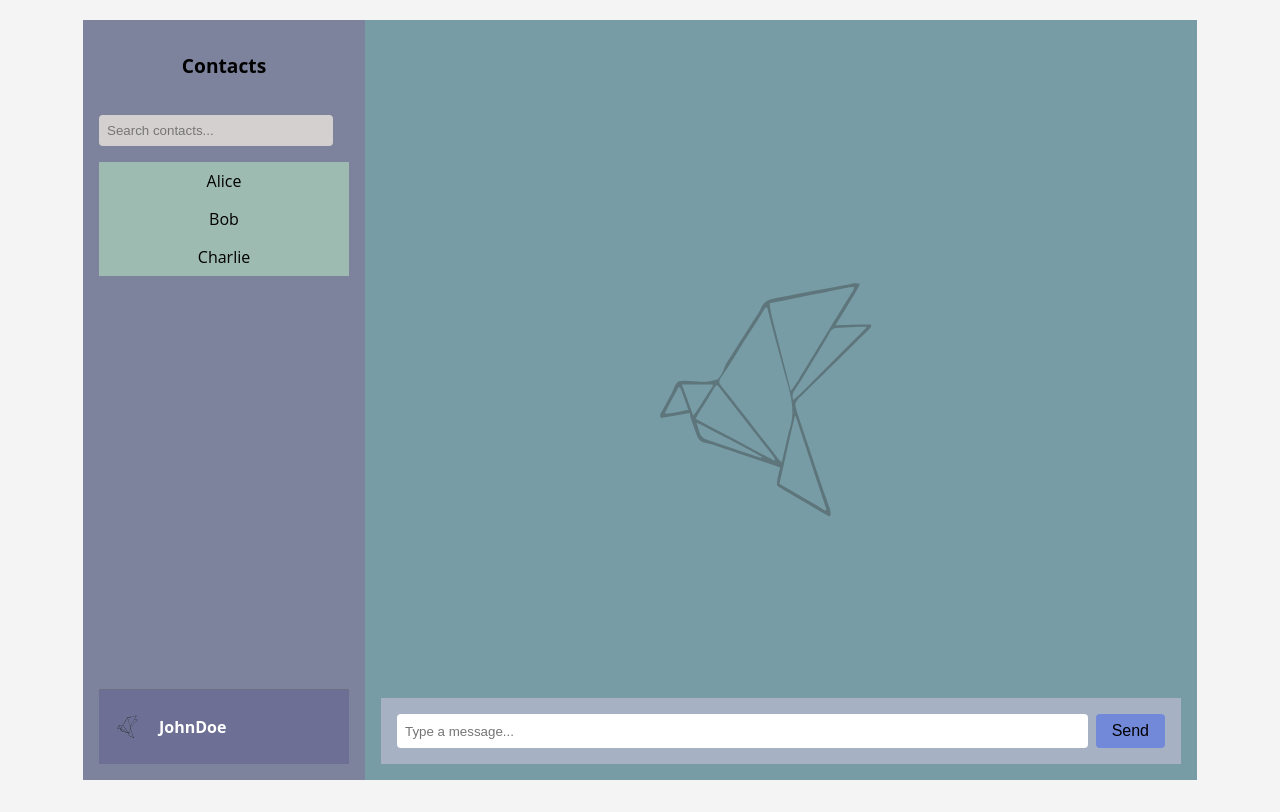
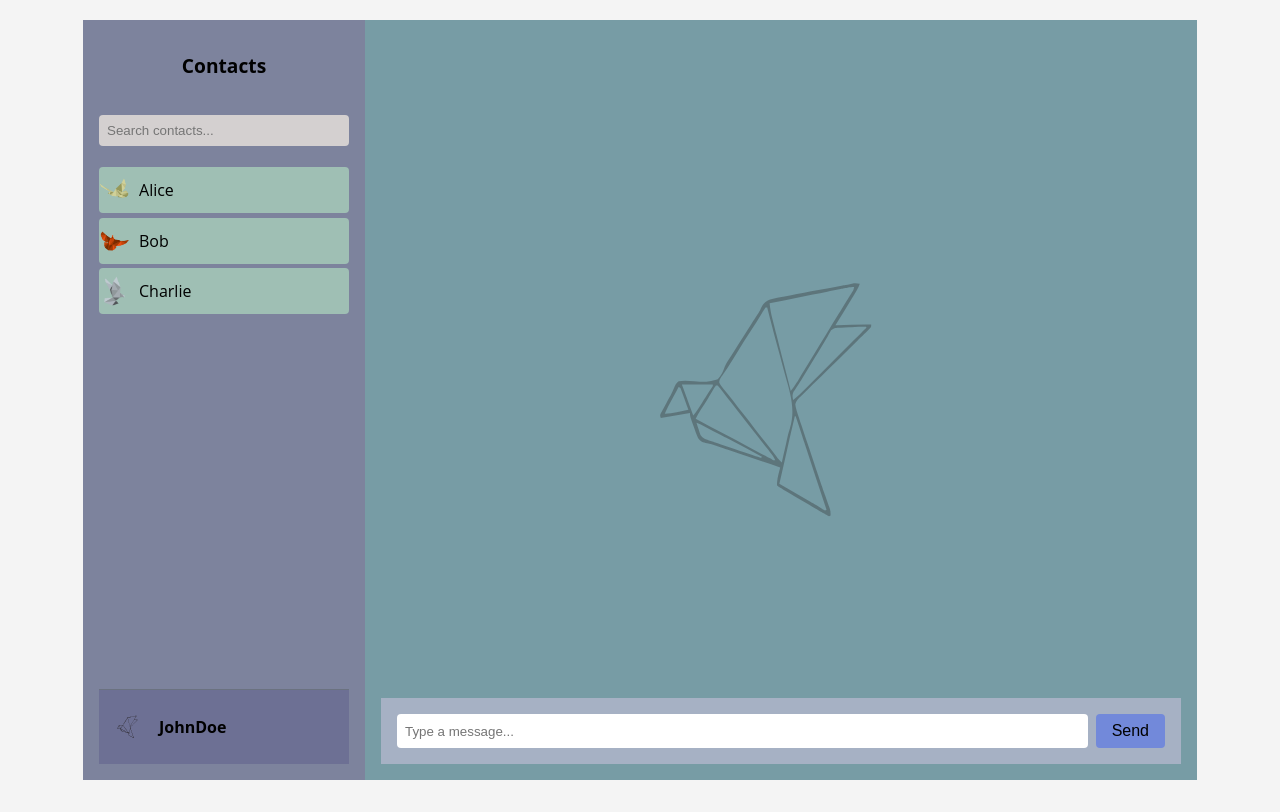
Before and after one commit to ryanfernald/Group-8-CS157C-NoSQL-Final-Project, a React (Vite) app in the folder carrier-messenger-app/frontend/: page /messages in a window 1280 px wide. Built offline with nearby package versions, Linux system fonts and the light colour scheme.

Commit message:
Update contact list profile photos, updated sidebar interactions, created message user header with profile photo. Modified look of contact list slightly

```diff
--- a/carrier-messenger-app/frontend/src/user/MessageDisplay.jsx
+++ b/carrier-messenger-app/frontend/src/user/MessageDisplay.jsx
@@ -1,8 +1,9 @@
 import React, { useState } from 'react';
 import './styling/MessageDisplay.css';
 import carrierPigeonLogo from '../assets/carrierpigeon-logo.svg';
+import MessageUserHeader from './message_user_header';
 
-const MessageDisplay = ({ messages, onSendMessage }) => {
+const MessageDisplay = ({ messages, onSendMessage, selectedContact }) => {
   const [newMessage, setNewMessage] = useState('');
 
   const handleInputChange = (e) => {
@@ -31,7 +32,8 @@ const MessageDisplay = ({ messages, onSendMessage }) => {
 
   return (
     <div className="message-display">
-      <img src={carrierPigeonLogo} alt="Carrier Pigeon Logo" className="logo-overlay" />
+<img src={carrierPigeonLogo} alt="Carrier Pigeon Logo" className="logo-overlay" />
+      <MessageUserHeader contact={selectedContact} />
       <div className="messages">
         {messages.map((message, index) => (
           <div key={index} className={`message ${message.isUser ? 'user-message' : 'incoming-message'}`}>
--- a/carrier-messenger-app/frontend/src/user/Sidebar.jsx
+++ b/carrier-messenger-app/frontend/src/user/Sidebar.jsx
@@ -2,6 +2,9 @@ import React, { useState } from 'react';
 import './styling/Sidebar.css';
 import ProfileMini from './profile_mini';
 import ProfileFull from './profile_full';
+import green from '../assets/default_profile_icons/green.png';
+import orange from '../assets/default_profile_icons/orange.png';
+import silver from '../assets/default_profile_icons/silver.png';
 
 const Sidebar = ({ contacts, onSelectContact, selectedContact }) => {
   const [searchQuery, setSearchQuery] = useState('');
@@ -13,7 +16,19 @@ const Sidebar = ({ contacts, onSelectContact, selectedContact }) => {
     profilePhoto: null, // Will be set to a default photo in ProfileFull
   });
 
-  const filteredContacts = contacts.filter(contact =>
+  // Assign specific profile photos to contacts
+  const contactsWithPhotos = contacts.map((contact) => {
+    if (contact.name === 'Alice') {
+      return { ...contact, profilePhoto: green };
+    } else if (contact.name === 'Bob') {
+      return { ...contact, profilePhoto: orange };
+    } else if (contact.name === 'Charlie') {
+      return { ...contact, profilePhoto: silver };
+    }
+    return contact; // Default case (if needed)
+  });
+
+  const filteredContacts = contactsWithPhotos.filter(contact =>
     contact.name.toLowerCase().includes(searchQuery.toLowerCase())
   );
 
@@ -36,9 +51,10 @@ const Sidebar = ({ contacts, onSelectContact, selectedContact }) => {
         {filteredContacts.map((contact, index) => (
           <li
             key={index}
-            className={contact.id === selectedContact?.id ? 'active' : ''}
+            className={contact.name === selectedContact?.name ? 'active' : ''}
             onClick={() => onSelectContact(contact)}
           >
+            <img src={contact.profilePhoto} alt="Profile" className="contact-photo" />
             {contact.name}
           </li>
         ))}
--- a/carrier-messenger-app/frontend/src/user/main.jsx
+++ b/carrier-messenger-app/frontend/src/user/main.jsx
@@ -1,24 +1,31 @@
 import React, { useState } from 'react';
 import Sidebar from './Sidebar';
 import MessageDisplay from './MessageDisplay';
-import './styling/main.css'
+import './styling/main.css';
 import './styling/Sidebar.css';
 import './styling/MessageDisplay.css';
 
+// Import profile icons
+import green from '../assets/default_profile_icons/green.png';
+import orange from '../assets/default_profile_icons/orange.png';
+import silver from '../assets/default_profile_icons/silver.png';
+
 function Main() {
+  // Temporary contacts with fixed profile pictures
   const [contacts] = useState([
-    { name: 'Alice' },
-    { name: 'Bob' },
-    { name: 'Charlie' },
+    { name: 'Alice', profilePhoto: green },
+    { name: 'Bob', profilePhoto: orange },
+    { name: 'Charlie', profilePhoto: silver },
   ]);
+
   const [messages, setMessages] = useState([]);
   const [selectedContact, setSelectedContact] = useState(null);
 
   const handleSelectContact = (contact) => {
     setSelectedContact(contact);
-    // Fetch messages for the selected contact
+    // Fetch messages for the selected contact (placeholder logic)
     setMessages([
-      { text: `Hello, this is  ${contact.name}!`, isUser: false },
+      { text: `Hello, this is ${contact.name}!`, isUser: false },
       { text: 'How are you this fine evening?', isUser: false },
       { text: 'I\'m doing well, thank you!', isUser: true },
       { text: 'I\'m also doing well. How about you?', isUser: false },
@@ -36,8 +43,16 @@ function Main() {
 
   return (
     <div className="app">
-      <Sidebar contacts={contacts} onSelectContact={handleSelectContact} />
-      <MessageDisplay messages={messages} onSendMessage={handleSendMessage} />
+      <Sidebar
+        contacts={contacts}
+        onSelectContact={handleSelectContact}
+        selectedContact={selectedContact}
+      />
+      <MessageDisplay
+        messages={messages}
+        onSendMessage={handleSendMessage}
+        selectedContact={selectedContact}
+      />
     </div>
   );
 }
--- /dev/null
+++ b/carrier-messenger-app/frontend/src/user/message_user_header.jsx
@@ -0,0 +1,15 @@
+import React from 'react';
+import './styling/message_user_header.css';
+
+const MessageUserHeader = ({ contact }) => {
+  if (!contact) return null;
+
+  return (
+    <div className="message-user-header">
+      <img src={contact.profilePhoto} alt="Profile" className="header-photo" />
+      <p className="header-username">{contact.name}</p>
+    </div>
+  );
+};
+
+export default MessageUserHeader;
--- a/carrier-messenger-app/frontend/src/user/styling/Sidebar.css
+++ b/carrier-messenger-app/frontend/src/user/styling/Sidebar.css
@@ -2,8 +2,8 @@
     display: flex;
     flex-direction: column;
     width: 250px;
-    background-color: #7d839d; /* Darker background for modern look */
-    color: #000000; /* Light text color for contrast */
+    background-color: #7d839d;
+    color: black;
     font-family: 'Open Sans', sans-serif;
   }
 
@@ -15,13 +15,13 @@
   }
 
   .sidebar .search-bar {
-    width: calc(100% - 2rem); /* Adjust width to fit sidebar */
-    padding: 0.5rem;
+    width: calc(100% - 1rem);
+    padding: .5rem;;
     margin: 1 1rem;
     border: none;
     border-radius: 4px;
-    background-color: #d4d0d0; /* Dark input background */
-    color: #000000; /* Light text color */
+    background-color: #d4d0d0;
+    color: black;
   }
 
   .sidebar ul {
@@ -32,9 +32,14 @@
   }
 
   .sidebar li {
+    display: flex;
+    align-items: center;
     padding: 0.5rem 1rem;
     cursor: pointer;
+    background-color: #9fbfb4;
     transition: background-color 0.3s ease;
+    border-radius: 4px;
+    margin: 0.3rem 0;
   }
 
   .sidebar li:hover {
@@ -42,7 +47,7 @@
   }
 
   .sidebar li.active {
-    background-color: #9ebbb1; /* Slightly lighter active color */
+    background-color: #78a7a4;
   }
 
   .profile-mini {
@@ -68,3 +73,10 @@
     font-size: 1rem;
     font-weight: bold;
   }
+
+  .contact-photo {
+    width: 30px;
+    height: 30px;
+    border-radius: 50%;
+    margin-right: 10px;
+  }
--- /dev/null
+++ b/carrier-messenger-app/frontend/src/user/styling/message_user_header.css
@@ -0,0 +1,24 @@
+.message-user-header {
+  display: flex;
+  align-items: center;
+  padding: 5px;
+  background-color: #78a7a4;
+  color: black;
+  position: sticky;
+  top: 0;
+  z-index: 10;
+  border-bottom: 5px solid #4b5a6a;
+  border-radius: 10px;
+}
+
+.header-photo {
+  width: 40px;
+  height: 40px;
+  border-radius: 50%;
+  margin-right: 10px;
+}
+
+.header-username {
+  font-size: 1.2rem;
+  font-weight: bold;
+}
--- a/carrier-messenger-app/frontend/src/user/styling/profile_mini.css
+++ b/carrier-messenger-app/frontend/src/user/styling/profile_mini.css
@@ -3,7 +3,7 @@
   align-items: center;
   padding: 10px;
   background-color: #6d7094;
-  color: white;
+  color: black;
   cursor: pointer;
   border-top: 1px solid #6b7280;
 }
```
